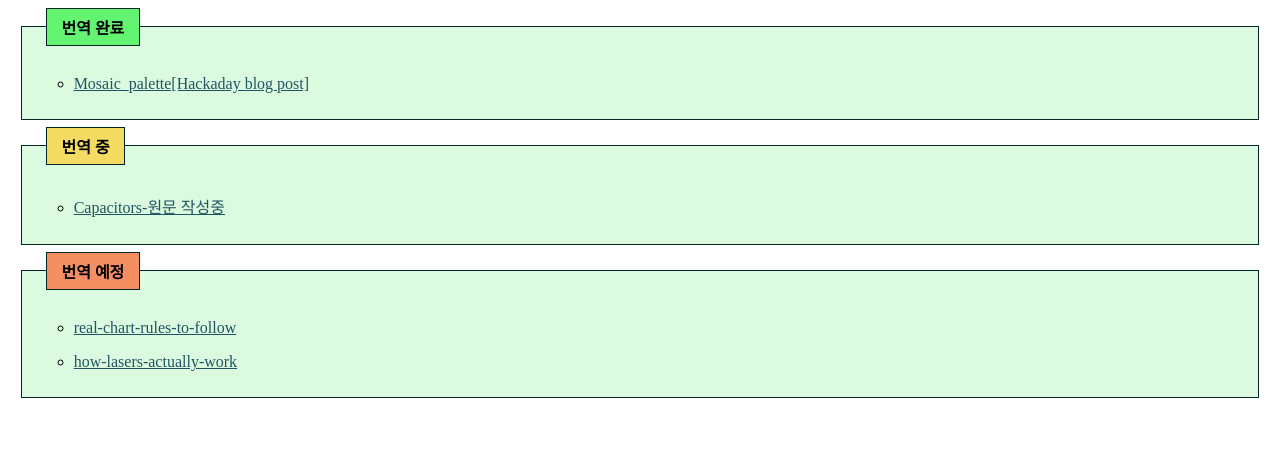
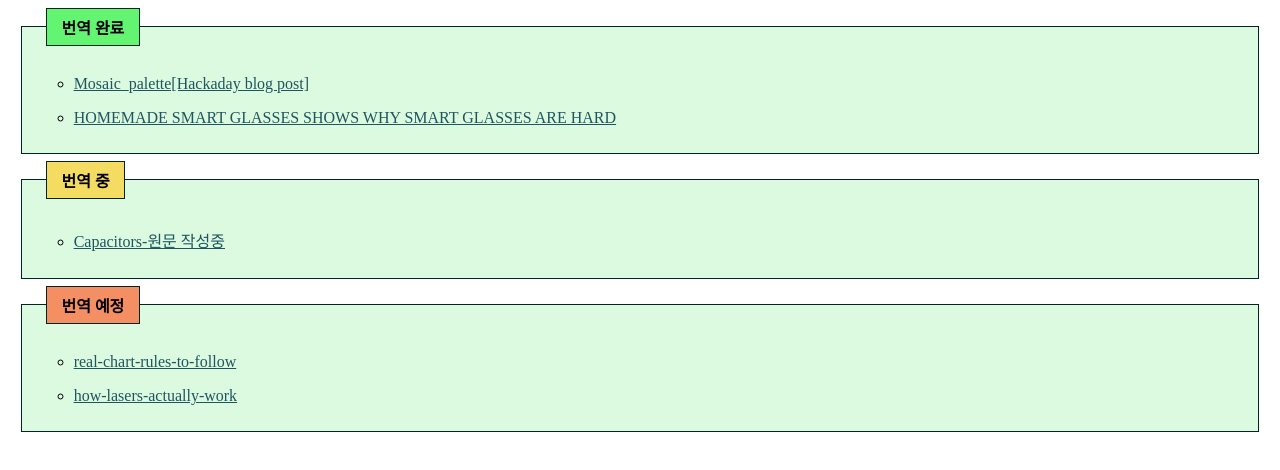
Before and after one commit to dobac09/en2kr, a plain HTML site: page index.html in a window 1280 px wide. Drawn offline with Linux system fonts and the light colour scheme.

Commit message:
Update index.html

```diff
--- a/index.html
+++ b/index.html
@@ -97,6 +97,7 @@ li p {
     <legend class="finished">번역 완료</legend>
     <ul>
       <li><p><a  target="_blank" href="translation/MOSAIC_PALETTE.html">Mosaic_palette[Hackaday blog post]</a></P>
+      <li><p><a target="_blank" href="translation/homemade_smart_glasses.html">HOMEMADE SMART GLASSES SHOWS WHY SMART GLASSES ARE HARD</a></p></li>
     </ul>
   </fieldset>
 
```
